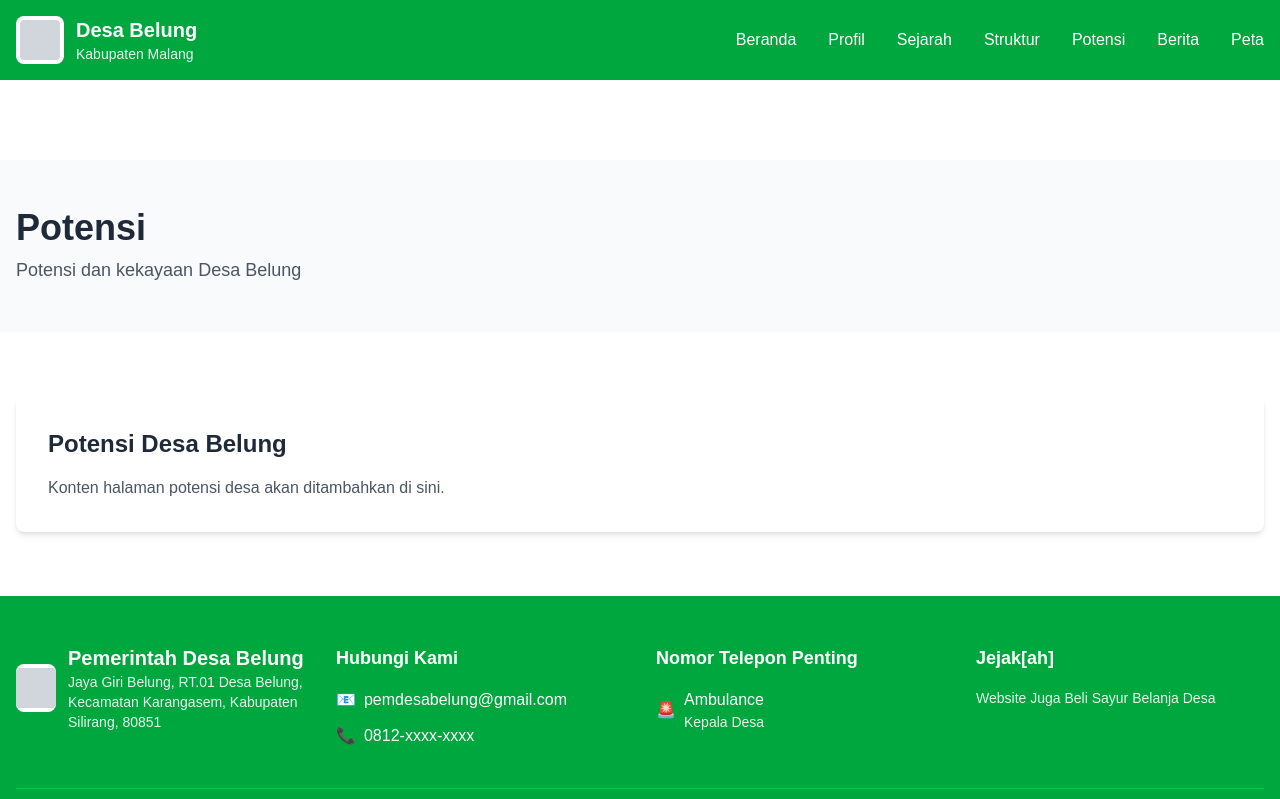
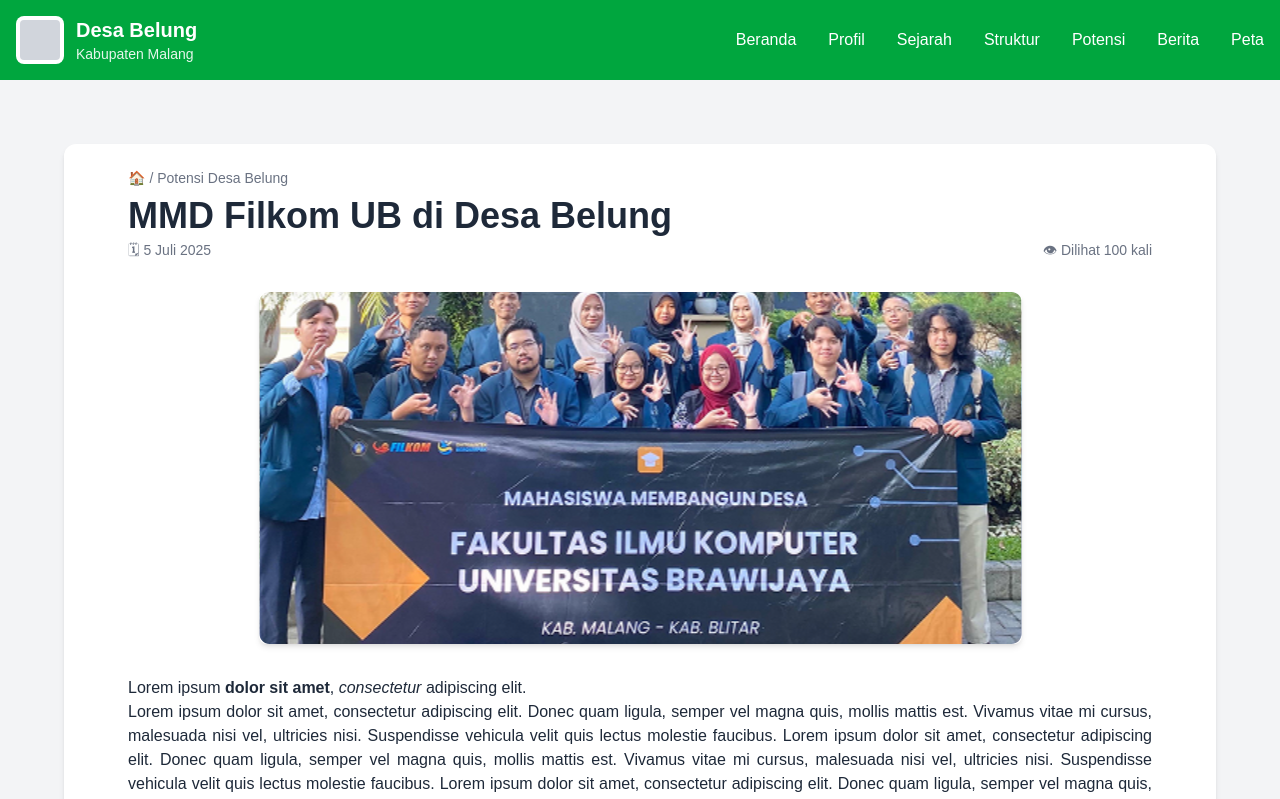
Before and after one commit to AgungAryansyah/website-desa-belung, a Next.js app: page /potensi in a window 1280 px wide. Shown: the top 799 px of the page. Built offline with nearby package versions, Linux system fonts and the light colour scheme.

Commit message:
feat: Potensi dan penghapusan main PageTemplate

```diff
--- a/src/app/(pages)/potensi/page.js
+++ b/src/app/(pages)/potensi/page.js
@@ -1,23 +1,91 @@
-import PageTemplate from '../../../templates/PageTemplate';
-import { PAGES } from '../../../lib/pages';
+import ReactMarkdown from "react-markdown";
+import PageTemplate from "../../../templates/PageTemplate";
+import { PAGES } from "../../../lib/pages";
 
-export default function PotensiPage() {
-  const pageConfig = PAGES.POTENSI;
+const beritaMarkdown = `
+![Foto MMD](/Berita/k39.svg)
 
+Lorem ipsum **dolor sit amet**, *consectetur* adipiscing elit.
+Lorem ipsum dolor sit amet, consectetur adipiscing elit. Donec quam ligula, semper vel magna quis, mollis mattis est. Vivamus vitae mi cursus, malesuada nisi vel, ultricies nisi. Suspendisse vehicula velit quis lectus molestie faucibus. Lorem ipsum dolor sit amet, consectetur adipiscing elit. Donec quam ligula, semper vel magna quis, mollis mattis est. Vivamus vitae mi cursus, malesuada nisi vel, ultricies nisi. Suspendisse vehicula velit quis lectus molestie faucibus. Lorem ipsum dolor sit amet, consectetur adipiscing elit. Donec quam ligula, semper vel magna quis, mollis mattis est. Vivamus vitae mi cursus, malesuada nisi vel, ultricies nisi. Suspendisse vehicula velit quis lectus molestie faucibus. Lorem ipsum dolor sit amet, consectetur adipiscing elit. Donec quam ligula, semper vel magna quis, mollis mattis est. Vivamus vitae mi cursus, malesuada nisi vel, ultricies nisi. Suspendisse vehicula velit quis lectus molestie faucibus. Lorem ipsum dolor sit amet, consectetur adipiscing elit. Donec quam ligula, semper vel magna quis, mollis mattis est. Vivamus vitae mi cursus, malesuada nisi vel, ultricies nisi. Suspendisse vehicula velit quis lectus molestie faucibus.
+
+![Foto MMD](/Berita/k39.svg)
+
+## Kegiatan
+
+- Sosialisasi ke warga
+- Edukasi pertanian
+- Pelatihan digital
+
+[Cek desain di Figma](https://www.figma.com/design/kqHIAUMNk6lUc08lxGNyv0/Website-pakde-belungs?node-id=257-476&t=DUxPbhIUO5fesadv-0)
+
+## Penutup
+
+Terima kasih atas sambutan hangat dari warga Desa Belung 🙏
+`;
+
+export default function BeritaPage() {
   return (
-    <PageTemplate
-      title={pageConfig.title}
-      description={pageConfig.description}
-    >
-      <div className="container mx-auto px-4 py-16">
-        {/* Page Content - To be implemented */}
-        <div className="bg-white rounded-lg shadow-md p-8">
-          <h2 className="text-2xl font-bold text-gray-800 mb-4">
-            Potensi Desa Belung
-          </h2>
-          <p className="text-gray-600">
-            Konten halaman potensi desa akan ditambahkan di sini.
-          </p>
+    <PageTemplate className="bg-gray-100 w-full">
+      <div className="container mx-au to px-16 py-16 md:flex-row ">
+        {/* === KONTEN BERITA (2/3) === */}
+        <div className="md:w-full w-full bg-white  px-16 py-6 rounded-xl shadow-md">
+          {/* Breadcrumb */}
+          <div className="text-sm text-gray-500 mb-2">
+            <span className="inline-flex items-center gap-1">
+              🏠 <span>/ Potensi Desa Belung</span>
+            </span>
+          </div>
+
+          {/* Judul & Info */}
+          <h1 className="text-4xl font-bold text-gray-800">
+            MMD Filkom UB di Desa Belung
+          </h1>
+          <div className="flex items-center text-sm text-gray-500 mt-1 mb-4 gap-4">
+            <span>🗓 5 Juli 2025</span>
+            <span className="ml-auto">👁 Dilihat 100 kali</span>
+          </div>
+
+          {/* Markdown Content */}
+          <div className="prose prose-lg max-w-none text-gray-800 [&_img]:rounded-lg [&_img]:shadow-md">
+            <ReactMarkdown>{beritaMarkdown}</ReactMarkdown>
+          </div>
+
+          {/* Share */}
+          <div className="flex items-center text-sm text-gray-500 border-t pt-4 mt-6 gap-4">
+            <div className="">Bagikan :</div>
+            <div className="flex gap-4 items-center">
+              <a href="#" className="transition hover:opacity-80">
+                <img
+                  src="Berita/whatsApp.svg"
+                  alt="WhatsApp"
+                  className="w-6 h-6 object-contain"
+                />
+              </a>
+
+              <a href="#" className="transition hover:opacity-80">
+                <img
+                  src="Berita/Facebook.svg"
+                  alt="Facebook"
+                  className="w-6 h-6 object-contain"
+                />
+              </a>
+
+              <a href="#" className="transition hover:opacity-80">
+                <img
+                  src="Berita/Instagram.svg"
+                  alt="Instagram"
+                  className="w-6 h-6 object-contain"
+                />
+              </a>
+              <a href="#" className="transition hover:opacity-80">
+                <img
+                  src="Berita/Tiktok.svg"
+                  alt="Tiktok"
+                  className="w-6 h-6 object-contain"
+                />
+              </a>
+            </div>
+          </div>
         </div>
       </div>
     </PageTemplate>
--- a/src/templates/PageTemplate.js
+++ b/src/templates/PageTemplate.js
@@ -15,18 +15,8 @@
     <div className="min-h-screen flex flex-col">
       <Header />
 
-      <main className={`flex-1 pt-20 ${className}`}>
+      <main className={`bg-gray-100`}>
         {/* Page Header */}
-        {title && (
-          <div className="bg-gray-50 py-12">
-            <div className="container mx-auto px-4">
-              <h1 className="text-4xl font-bold text-gray-800 mb-2">{title}</h1>
-              {description && (
-                <p className="text-gray-600 text-lg">{description}</p>
-              )}
-            </div>
-          </div>
-        )}
 
         {/* Page Content */}
         <div className="flex-1">{children}</div>
```
